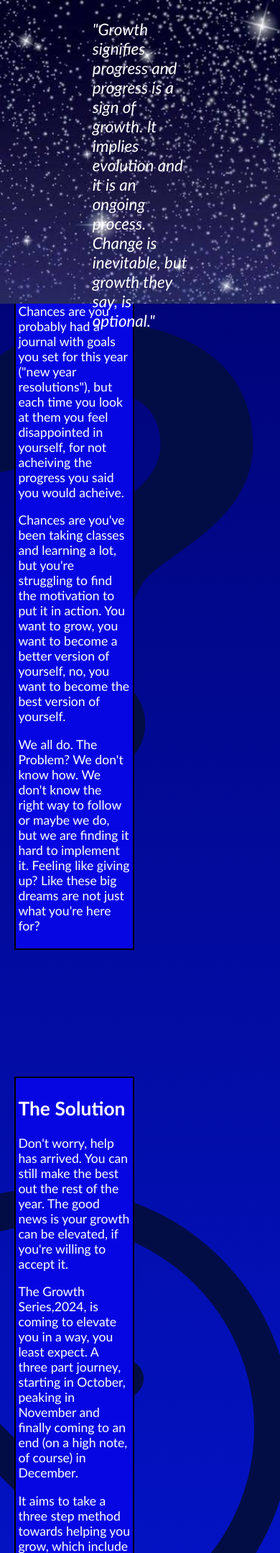
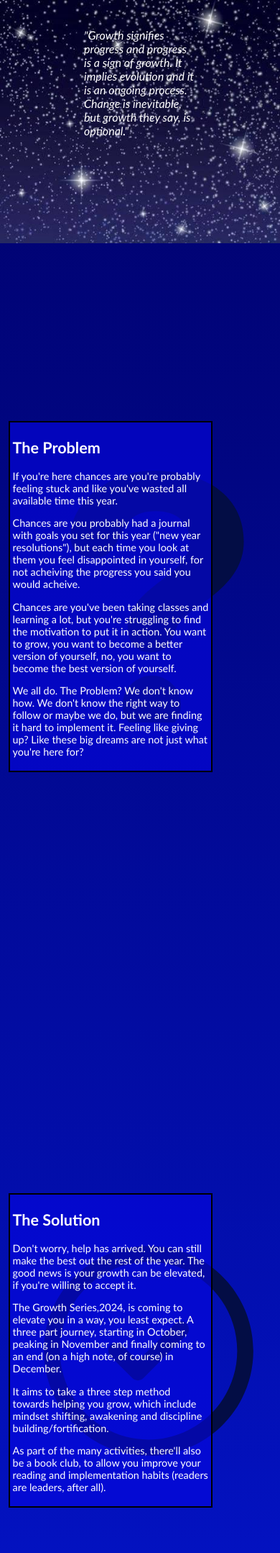
Before and after one commit to FinisherDev/the_growth_series, a Django app: page / in a window 390 px wide. Shown: the part 90-2248 px from the top of the page at 72% size. Run offline with Django 4.2, Linux system fonts and the light colour scheme.

Commit message:
Responsiveness added

```diff
--- a/index/static/index/index.css
+++ b/index/static/index/index.css
@@ -99,3 +99,28 @@ footer p {
     background-repeat: no-repeat;
     background-attachment: fixed;
 }
+@media only screen and (max-width:500px) {
+    #opening {
+        font-size: 1em;
+        margin: 10% 30% 0 30%;
+    }
+    .opening_container {
+        height: 40%;
+    }
+    .text {
+        font-size: 0.9em;
+        width: 70%;
+        margin: 150% 3%;
+        background-color: #0606e29d;
+    }
+    .text_container {
+        background-image: url('question-mark2.svg');
+        background-position: 90% 50%;
+    }
+    .text_container2 {
+        background-image: url('tick2.svg');
+    }
+    .text_container3 {
+        background-image: url('register2.svg');
+    }
+}
```
Also changed, not shown: index/static/index/question-mark2.svg (added), index/static/index/register2.svg (added), index/static/index/tick2.svg (added).
